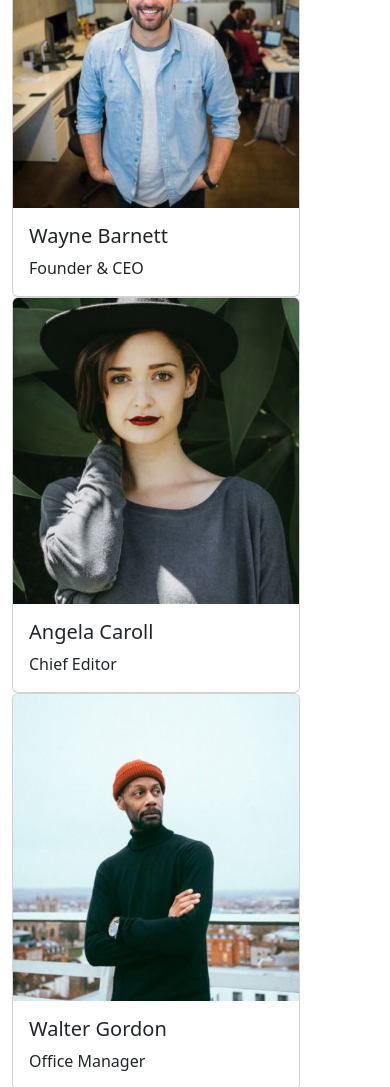
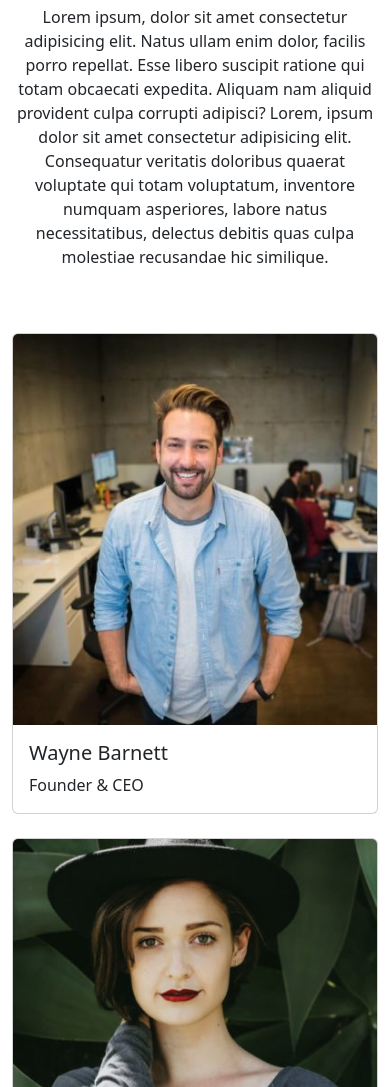
Before and after one commit to Ensick/js-our-team, a plain HTML site: page index.html in a window 390 px wide. Shown: the part 100-1187 px from the top of the page. Drawn offline with nearby package versions, Linux system fonts and the light colour scheme.

Commit message:
Fine Esercizio + Layout responsive

```diff
--- a/assets/css/style.css
+++ b/assets/css/style.css
@@ -0,0 +1,10 @@
+
+.row {
+    --bs-gutter-x: 1.5rem;
+    --bs-gutter-y: 0;
+    display: flex;
+    flex-wrap: wrap;
+    margin-top: calc(-1 * var(--bs-gutter-y));
+    margin-right: calc(-.5 * var(--bs-gutter-x));
+    margin-left: calc(-.5 * var(--bs-gutter-x));
+}
--- a/assets/js/main.js
+++ b/assets/js/main.js
@@ -53,13 +53,16 @@ const team = [
 
     document.getElementById('contDivJs').innerHTML +=
     `
-    <div class="card" style="width: 18rem;">
+    <div class="col-12 col-md-4 mb-4">
+      <div class="card">
         <img src="./assets/img/${oggettiTeam.image}" class="card-img-top" alt="...">
         <div class="card-body">
             <h5 class="card-title">${oggettiTeam.name}</h5>
             <p class="card-text">${oggettiTeam.role}</p>
         </div>
+      </div>
     </div>
+
 
     `
 
--- a/index.html
+++ b/index.html
@@ -10,13 +10,22 @@
 </head>
 <body>
 
-    <header>
-
+    <header class="container text-center py-5">
+        <div>
+            <h1 class="pb-3">OUR TEAM</h1>
+            <p>Lorem ipsum, dolor sit amet consectetur adipisicing elit. Natus ullam enim dolor, facilis porro repellat. Esse libero suscipit ratione qui totam obcaecati expedita. Aliquam nam aliquid provident culpa corrupti adipisci?
+            Lorem, ipsum dolor sit amet consectetur adipisicing elit. Consequatur veritatis doloribus quaerat voluptate qui totam voluptatum, inventore numquam asperiores, labore natus necessitatibus, delectus debitis quas culpa molestiae recusandae hic similique.
+            </p>
+        </div>
     </header>
 
-    <main class="container" id="contDivJs">
+    <main class="container pb-5">
+
+        <div class="row" id="contDivJs">
 
 
+
+        </div>
 
     </main>
 
```
